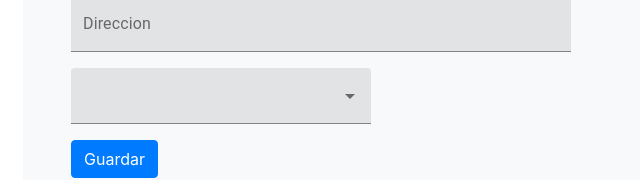
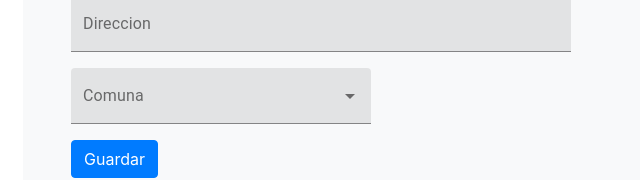
Before and after one commit to hcslearning/nextjs-formik-yup, a Next.js app: page /ejemplo/ejemplo2 in a window 1280 px wide. Shown: the part 380-560 px from the top of the page, without its empty margins (47-687 px from the left). Built offline with nearby package versions, Linux system fonts and the light colour scheme.

Commit message:
lap con formulario funcionando, pero falta mejorar la validacion del Autocomplete

```diff
--- a/pages/ejemplo/ejemplo2.tsx
+++ b/pages/ejemplo/ejemplo2.tsx
@@ -14,6 +14,11 @@ export default function Ejemplo1Page(props){
         email: '',
         direccion: '',
         comuna: {_id: 0, nombre: 'Seleccione una comuna'},
+    }
+
+    interface Comuna {
+        _id: number,
+        nombre: string
     }
 
     const comunas = [
@@ -34,7 +39,7 @@ export default function Ejemplo1Page(props){
         nombre: Yup.string().min(5, "Debe colocar su nombre completo").max(20, "Su nombre excede el largo máximo permitido.").required("Requerido"),
         email: Yup.string().email("Email inválido").required("Requerido").test("email-organizacion", "Debe ser un correo de la empresa gmail.com", (value, context) => value?.includes('gmail.com')),
         direccion: Yup.string().required("La dirección es obligatoria").matches(/[a-zA-Z]{2,} [0-9]{2,}/, 'Debe especificar una dirección válida'),
-        comuna: Yup.mixed().oneOf(comunas, "Debe escoger una comuna").required("Requerido")
+        comuna: Yup.mixed().required("Requerido")
     })
 
     return (
@@ -74,16 +79,14 @@ export default function Ejemplo1Page(props){
 
                     <div className="form-group">
                         <Field name="comuna">
-                            {({field, form, meta}) => {
-                                console.dir( form )
-                                return (
-                                <Autocomplete onChange={(event, newValue) => form.setFieldValue(newValue)} options={comunas} getOptionSelected={(option, value) => option?._id === value?._id} getOptionLabel={option => option.nombre} renderInput={ params => <TextField {...params} error={meta.touched && meta.error?true:false} helperText={meta.error} variant="filled" />} style={{width: '300px'}} />
-                            )}}
+                            {({field, form, meta}) => (
+                                <Autocomplete options={comunas} getOptionLabel={o => o.nombre} getOptionSelected={(o,v) => o?._id === v?._id} renderInput={params => <TextField label="Comuna" {...params} variant="filled" error={meta.touched && meta.error?true:false} helperText={meta.error} />} style={{width: '300px'}} onBlur={(e) => form.setFieldTouched('comuna', true)} onChange={(e,v) => {form.setFieldValue('comuna', v);console.dir(field)}} />
+                            )}
                         </Field>
+
                     </div>
 
                     <button className="btn btn-primary" type="submit">Guardar</button>
-
                 </Form>
             </Formik>
         </div>
```
